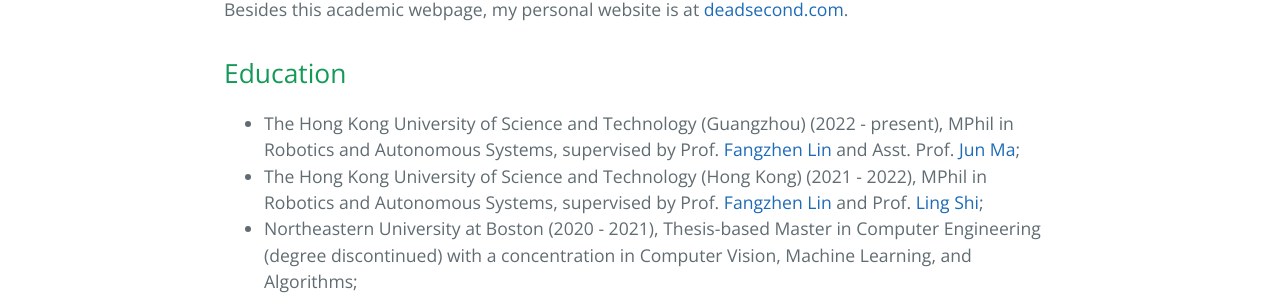
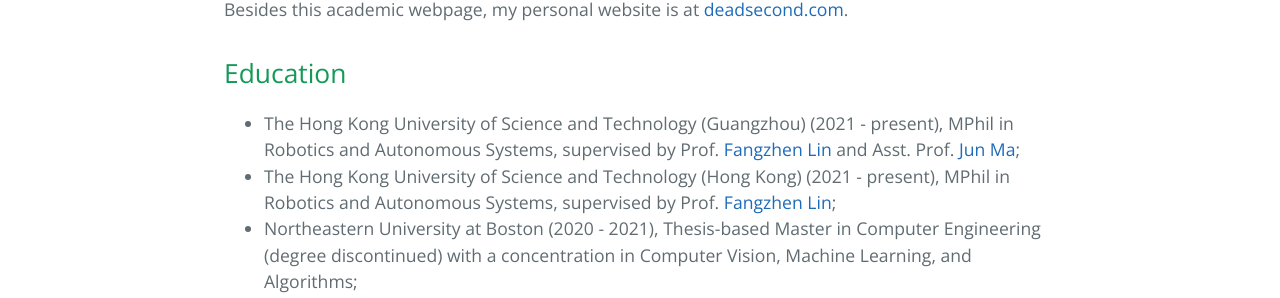
Before and after one commit to klyw1998/LiangyaweiKuang, a Jekyll site: the page built from index.md, in a window 1280 px wide. Shown: the part 652-950 px from the top of the page. Built offline with Jekyll 4.4.1, drawn with Linux system fonts in a browser that asks for light colours; our own code applies the rules of GitHub Pages for plain Markdown files.

Commit message:
Update index.md

```diff
--- a/index.md
+++ b/index.md
@@ -9,8 +9,8 @@ I am a postgraduate researcher at [HKUST](https://hkust.edu.hk/) who focuses on
 Besides this academic webpage, my personal website is at [deadsecond.com](https://www.deadsecond.com).
 
 ## Education
-- The Hong Kong University of Science and Technology (Guangzhou) (2022 - present), MPhil in Robotics and Autonomous Systems, supervised by Prof. [Fangzhen Lin](https://facultyprofiles.ust.hk/profiles.php?profile=fangzhen-lin-flin#researchinterest) and Asst. Prof. [Jun Ma](https://facultyprofiles.hkust-gz.edu.cn/faculty-personal-page?id=853);
-- The Hong Kong University of Science and Technology (Hong Kong) (2021 - 2022), MPhil in Robotics and Autonomous Systems, supervised by Prof. [Fangzhen Lin](https://facultyprofiles.ust.hk/profiles.php?profile=fangzhen-lin-flin#researchinterest) and Prof. [Ling Shi](https://facultyprofiles.ust.hk/profiles.php?profile=ling-shi-eesling);
+- The Hong Kong University of Science and Technology (Guangzhou) (2021 - present), MPhil in Robotics and Autonomous Systems, supervised by Prof. [Fangzhen Lin](https://facultyprofiles.ust.hk/profiles.php?profile=fangzhen-lin-flin#researchinterest) and Asst. Prof. [Jun Ma](https://facultyprofiles.hkust-gz.edu.cn/faculty-personal-page?id=853);
+- The Hong Kong University of Science and Technology (Hong Kong) (2021 - present), MPhil in Robotics and Autonomous Systems, supervised by Prof. [Fangzhen Lin](https://facultyprofiles.ust.hk/profiles.php?profile=fangzhen-lin-flin#researchinterest);
 - Northeastern University at Boston (2020 - 2021), Thesis-based Master in Computer Engineering (degree discontinued) with a concentration in Computer Vision, Machine Learning, and Algorithms;
 - University of Califronia, Irvine (2019 - 2020), final year visiting student in Electrical Engineering and Computer Science;
 - Hong Kong Polytechnic University (2019 - 2019), one-semester exchange student in Mechanical Engineering;
```
